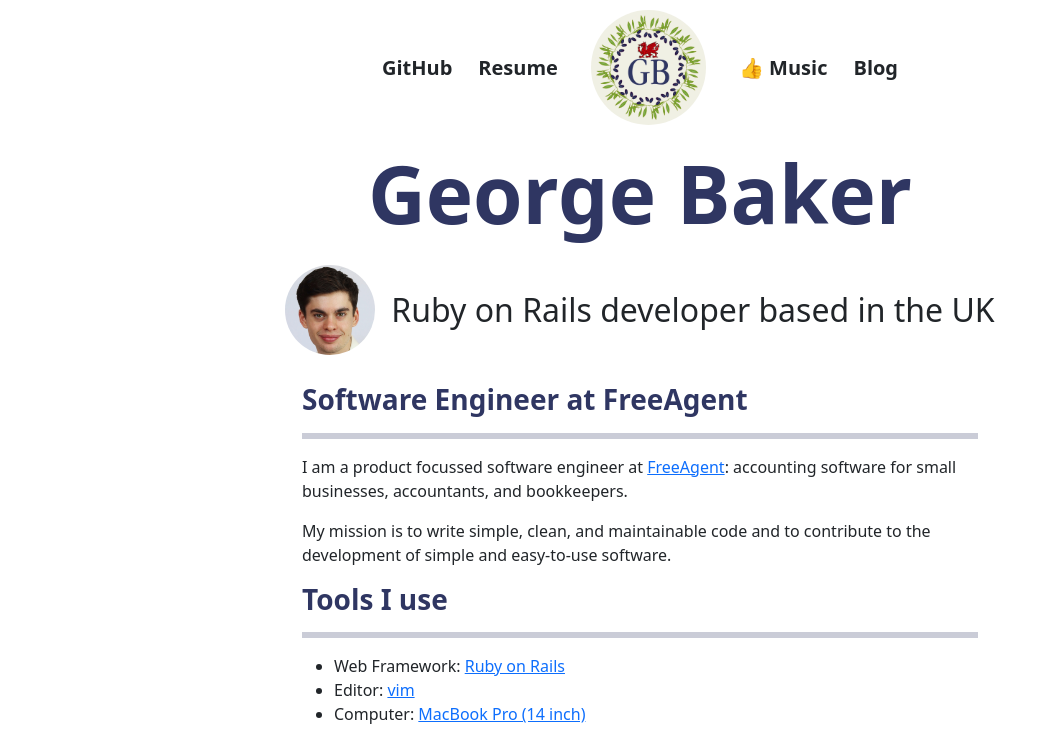
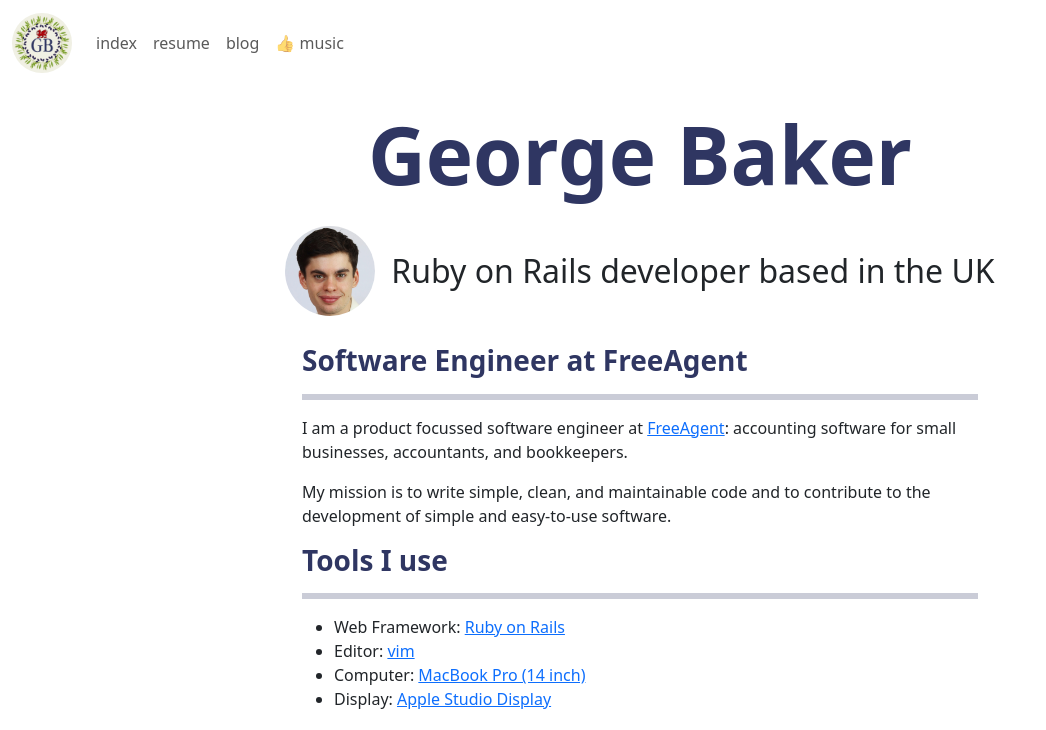
Before and after one commit to gsbaker/gsbaker.github.io, a Jekyll site: the page built from index.md, in a window 1280 px wide. Shown: the top 730 px of the page, without its empty margins (0-1046 px from the left). Built offline with Jekyll 4.4.1, drawn with Linux system fonts in a browser that asks for light colours.

Commit message:
update navbar

```diff
--- a/_includes/navbar.html
+++ b/_includes/navbar.html
@@ -1,29 +1,27 @@
-<nav class="d-flex justify-content-center align-items-center">
-  <div class="navbar navbar-expand-lg">
+<nav class="navbar navbar-expand-lg">
+  <div class="container-fluid">
+    <a class="navbar-brand" href="/">
+      <img src="/assets/img/george-baker-monogram.jpeg"
+           alt="Logo" class="d-inline-block align-text-middle">
+    </a>
+    <button class="navbar-toggler" type="button" data-bs-toggle="collapse" data-bs-target="#navbarNav" aria-controls="navbarNav" aria-expanded="false" aria-label="Toggle navigation">
+      <span class="navbar-toggler-icon"></span>
+    </button>
+    <div class="collapse navbar-collapse">
       <ul class="navbar-nav">
         <li class="nav-item">
-        <a class="nav-link" href="#">GitHub</a>
+          <a class="nav-link" href="/">index</a>
         </li>
         <li class="nav-item">
-        <a class="nav-link" href="/resume">Resume</a>
+          <a class="nav-link" href="/resume">resume</a>
+        </li>
+        <li class="nav-item">
+          <a class="nav-link" href="/posts">blog</a>
+        </li>
+        <li class="nav-item">
+          <a class="nav-link" href="/music">👍 music</a>
         </li>
       </ul>
     </div>
-
-  <div>
-    <a href="/">
-      <img src="/assets/img/george-baker-monogram.jpeg" alt="logo">
-    </a>
-  </div>
-
-  <div class="navbar navbar-expand-lg">
-    <ul class="navbar-nav">
-      <li class="nav-item">
-        <a class="nav-link" href="#">👍 Music</a>
-      </li>
-      <li class="nav-item">
-        <a class="nav-link" href="#">Blog</a>
-      </li>
-    </ul>
   </div>
 </nav>
--- a/_layouts/page.html
+++ b/_layouts/page.html
@@ -2,6 +2,6 @@
 layout: default
 ---
 
-<div class="container my-3">
+<div class="container my-1">
     {{ content }}
 </div>
--- a/_sass/navbar.scss
+++ b/_sass/navbar.scss
@@ -1,27 +1,8 @@
 nav {
-
-  margin: 10px 0;
-
   img {
-    width: 115px;
-    height: 115px;
+    width: 60px;
+    height: 60px;
     max-height: 100%;
     border-radius: 100%;
-    margin: 0 20px;
-  }
-
-
-  .nav-link {
-    padding: 5px 20px;
-    margin: 0 5px;
-    font-size: 20px;
-    font-weight: bold;
-    border-radius: 5px;
-    color: var(--bs-body-color);
-
-    &:hover {
-      background-color: $accent-color;
-      color: $theme-color;
-    }
   }
 }
```
Lines whose indentation alone changed are shown as unchanged.
